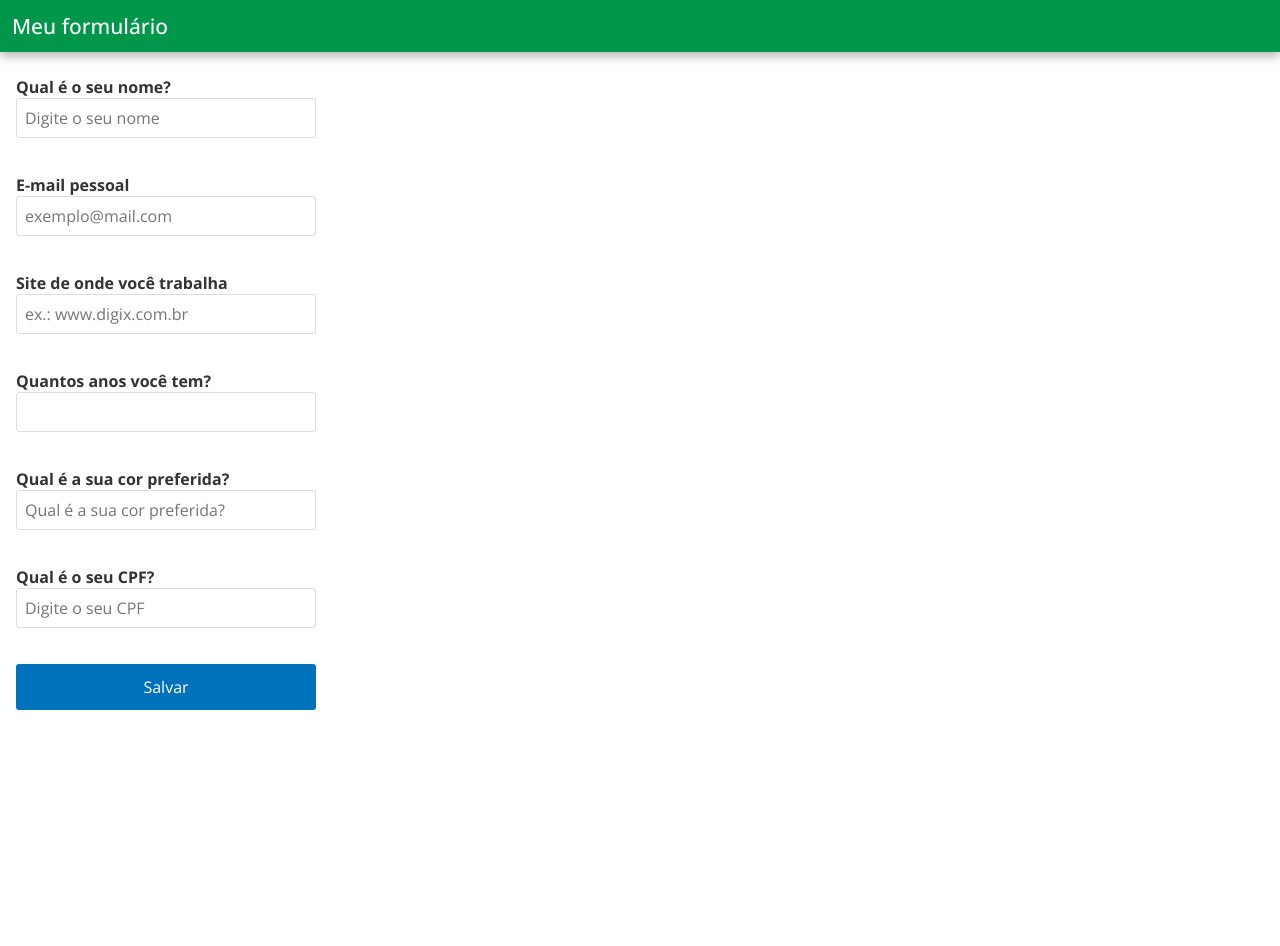
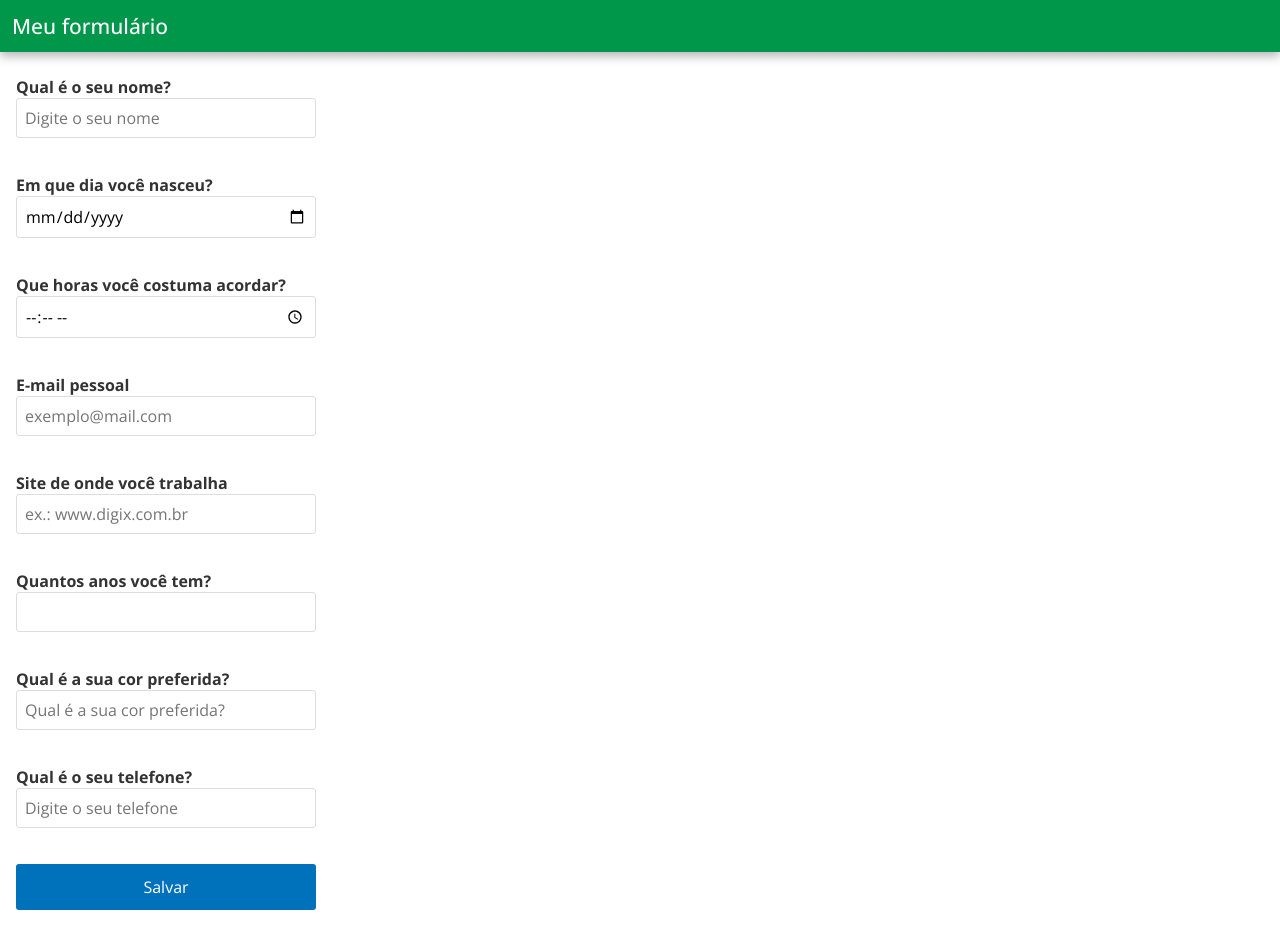
Before and after one commit to jamalchk/betterkeyboard, a plain HTML site: page index.html in a window 1280 px wide. Before the commit the page ends 800 px from the top, so only its background shows below. Drawn offline with nearby package versions, Linux system fonts and the light colour scheme.

Commit message:
Novos campos adicionados

```diff
--- a/index.html
+++ b/index.html
@@ -21,6 +21,12 @@
             <label for="name">Qual é o seu nome?</label>
             <input type="text" name="name" id="name" placeholder="Digite o seu nome">
 
+            <label for="birthday">Em que dia você nasceu?</label>
+            <input type="date" name="birthday" id="birthday">
+
+            <label for="hora">Que horas você costuma acordar?</label>
+            <input type="time" name="hora" id="hora" step="1800">
+
             <label for="email">E-mail pessoal</label>
             <input type="email" name="email" id="email" placeholder="exemplo@mail.com">
 
@@ -33,8 +39,8 @@
             <label for="color">Qual é a sua cor preferida?</label>
             <input type="text" name="color" id="color" placeholder="Qual é a sua cor preferida?">
 
-            <label for="cpf">Qual é o seu CPF?</label>
-            <input type="tel" name="cpf" id="cpf" placeholder="Digite o seu CPF">
+            <label for="telefone">Qual é o seu telefone?</label>
+            <input type="tel" name="telefone" id="telefone" placeholder="Digite o seu telefone">
 
             <input type="submit" value="Salvar">
 
--- a/main.css
+++ b/main.css
@@ -34,7 +34,7 @@ label {
     color: #333;
 }
 
-input[type="text"], input[type="tel"], input[type="email"], input[type="url"], input[type="number"]  {
+input[type="text"], input[type="tel"], input[type="email"], input[type="url"], input[type="number"],  input[type="date"], input[type="time"]  {
     padding: 8px;
     margin-left: 16px;
     display: block;
```
